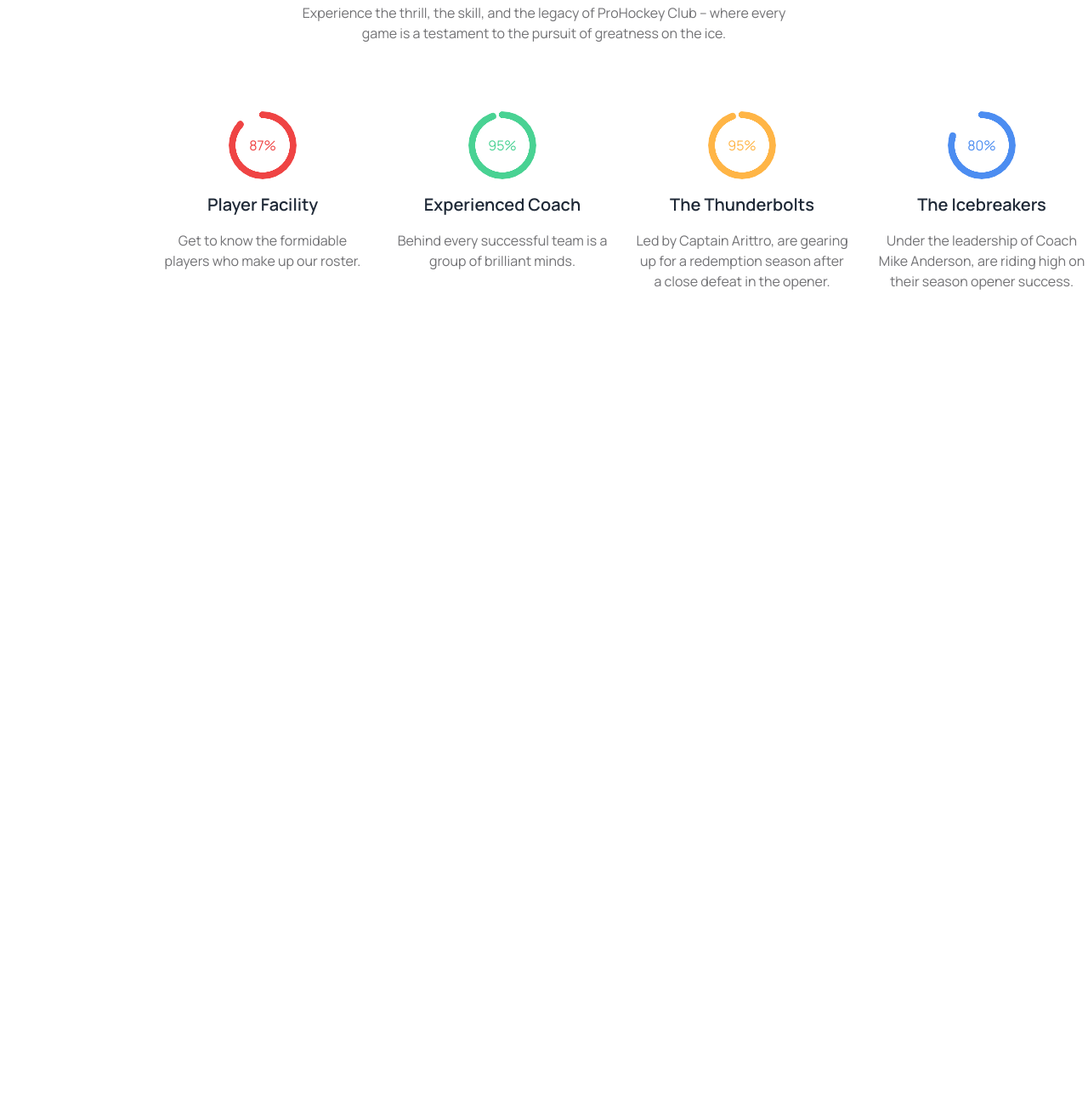
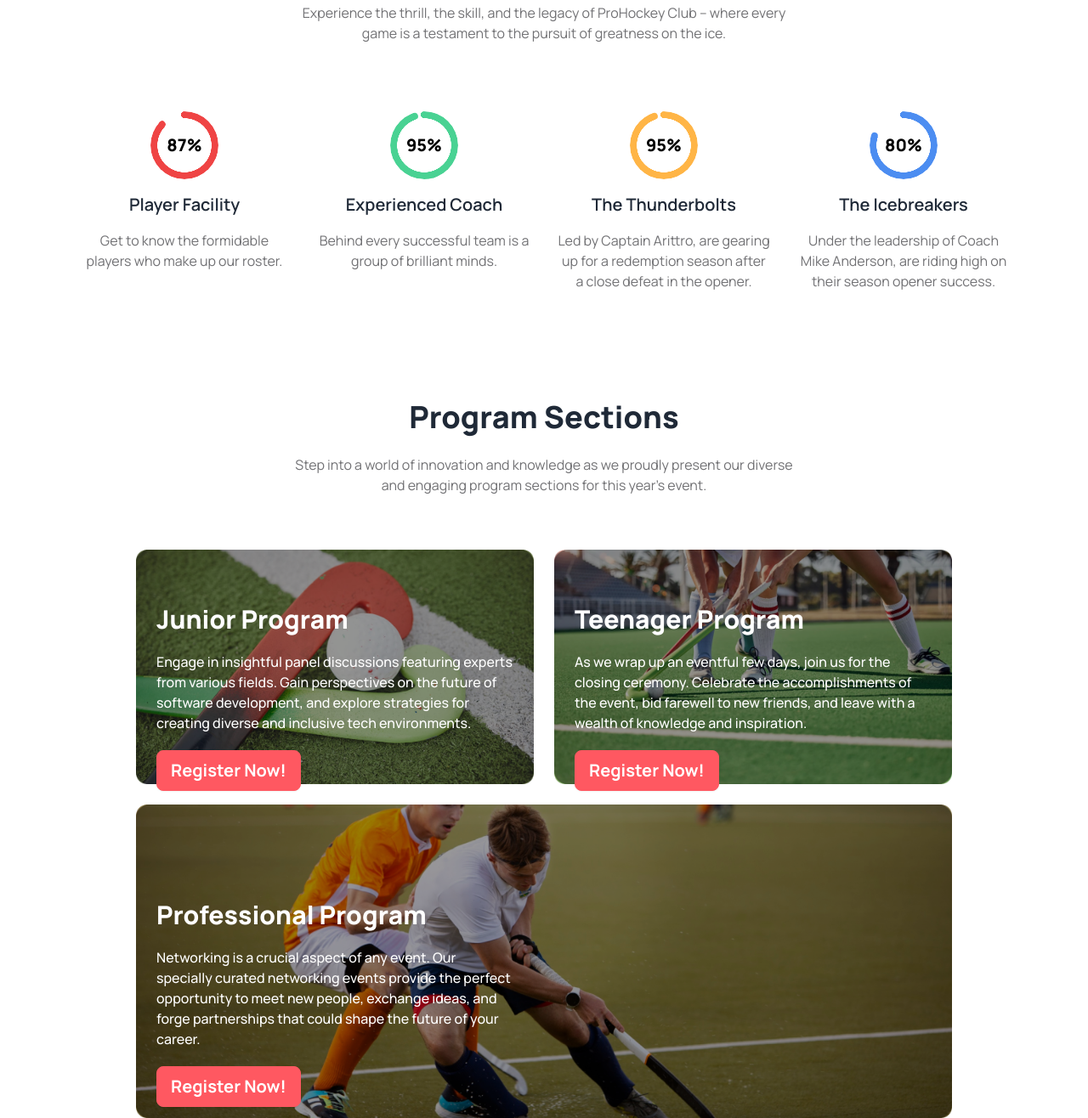
Before and after one commit to Arittro7/Hockeys-Assignment, a plain HTML site: page index.html in a window 1280 px wide. Shown: the part 927-2243 px from the top of the page at 85% size. Before the commit the page ends 1270 px from the top, so only its background shows below. Drawn offline with nearby package versions, Linux system fonts and the light colour scheme.

Commit message:
program section added

```diff
--- a/index.html
+++ b/index.html
@@ -108,37 +108,100 @@
       <!-- Professional Hockeys Club Section Start -->
       <div class="mt-16 lg:mt-32">
         <h2 class="lg:text-4xl text-xl text-center font-extrabold">Professional Hockeys Club</h2>
-        <p class="lg:w-[600px] w-[290px] mt-6 mx-auto text-[16px] text-center text-[#13131899]">Experience the thrill, the skill, and the legacy of ProHockey Club – where every game is a testament to the pursuit of greatness on the ice.</p>
+        <p class="lg:w-[600px] w-[290px] mt-6 mx-auto text-[16px] text-center text-[#13131899]">Experience the thrill,
+          the skill, and the legacy of ProHockey Club – where every game is a testament to the pursuit of greatness on
+          the ice.</p>
       </div>
       <!-- progress container section -->
-      <div class="lg:mx-44 mt-6 lg:mt-20 gap-8 flex flex-col lg:flex-row">
-         <!-- Progress 1 -->
+      <div class="lg:mx-44 mt-6 lg:mt-20 gap-8 flex justify-center flex-col lg:flex-row">
+        <!-- Progress 1 -->
         <div class="text-center">
-          <div class="radial-progress text-red-500 text-primary" style="--value:87;" role="progressbar">87%</div>
+          <div class="radial-progress text-red-500 font-black text-primary" style="--value:87;" role="progressbar"><span
+              class="text-black text-xl">87%</span></div>
           <h2 class="font-semibold text-xl py-4">Player Facility</h2>
-          <p class="w-[250px] mx-auto text-center text-[#13131899]">Get to know the formidable players who make up our roster.</p>
+          <p class="w-[250px] mx-auto text-center text-[#13131899]">Get to know the formidable players who make up our
+            roster.</p>
         </div>
-         <!-- Progress 2 -->
+        <!-- Progress 2 -->
         <div class="text-center">
-          <div class="radial-progress text-[#49D293] text-primary" style="--value:95;" role="progressbar">95%</div>
+          <div class="radial-progress text-[#49D293] font-black text-primary" style="--value:95;" role="progressbar">
+            <span class="text-black text-xl">95%</span></div>
           <h2 class="font-semibold text-xl py-4">Experienced Coach</h2>
-          <p class="w-[250px] mx-auto text-center text-[#13131899]">Behind every successful team is a group of brilliant minds.</p>
+          <p class="w-[250px] mx-auto text-center text-[#13131899]">Behind every successful team is a group of brilliant
+            minds.</p>
         </div>
-         <!-- Progress 3 -->
+        <!-- Progress 3 -->
         <div class="text-center">
-          <div class="radial-progress text-[#FFB546] text-primary" style="--value:95;" role="progressbar">95%</div>
+          <div class="radial-progress text-[#FFB546] font-black text-primary" style="--value:95;" role="progressbar">
+            <span class="text-black text-xl">95%</span></div>
           <h2 class="font-semibold text-xl py-4">The Thunderbolts</h2>
-          <p class="w-[250px] mx-auto text-center text-[#13131899]">Led by Captain Arittro, are gearing up for a redemption season after a close defeat in the opener.</p>
+          <p class="w-[250px] mx-auto text-center text-[#13131899]">Led by Captain Arittro, are gearing up for a
+            redemption season after a close defeat in the opener.</p>
         </div>
-         <!-- Progress 4 -->
+        <!-- Progress 4 -->
         <div class="text-center">
-          <div class="radial-progress text-[#4C8DF1] text-primary" style="--value:80;" role="progressbar">80%</div>
+          <div class="radial-progress text-[#4C8DF1] font-black text-primary" style="--value:80;" role="progressbar">
+            <span class="text-black text-xl">80%</span></div>
           <h2 class="font-semibold text-xl py-4">The Icebreakers</h2>
-          <p class="w-[250px] mx-auto text-center text-[#13131899]">Under the leadership of Coach Mike Anderson, are riding high on their season opener success.</p>
+          <p class="w-[250px] mx-auto text-center text-[#13131899]">Under the leadership of Coach Mike Anderson, are
+            riding high on their season opener success.</p>
         </div>
       </div>
       <!-- Professional Hockeys Club Section End -->
     </section>
+
+    <!-- Program Sections start-->
+    <section class="mx-40">
+      <div class="mt-32">
+        <h2 class="font-extrabold text-4xl text-center">Program Sections</h2>
+        <p class="lg:w-[600px] mx-auto text-center my-6 text-[#13131899]">Step into a world of innovation and knowledge
+          as we proudly present our diverse and engaging program sections for this year's event.</p>
+      </div>
+      <!-- program image container -->
+      <div class="mt-16 mx-auto flex justify-center gap-6">
+        <!-- image 1 -->
+        <div class="relative">
+          <img src="Images/2.png" alt="">
+          <div class="absolute inset-0 bg-black rounded-2xl bg-opacity-40">
+            <div class="ml-6 mt-16">
+              <h1 class="font-extrabold text-3xl text-white">Junior Program</h1>
+              <p class="text-white font-medium my-5 w-[420px]">Engage in insightful panel discussions featuring experts from various fields. Gain perspectives on the future of software development, and explore strategies for creating diverse and inclusive tech environments.</p>
+              <button><a class="btn btn-error text-white font-bold text-[16px] lg:text-[20px]">Register
+              Now!</a></button>
+            </div>
+          </div>
+        </div>
+        <!-- image 2 -->
+        <div class="relative">
+          <img src="Images/3.png" alt="">
+          <div class="absolute inset-0 bg-black rounded-2xl bg-opacity-40">
+            <div class="ml-6 mt-16">
+              <h1 class="font-extrabold text-3xl text-white">Teenager Program</h1>
+              <p class="text-white font-medium my-5 w-[420px]">As we wrap up an eventful few days, join us for the closing ceremony. Celebrate the accomplishments of the event, bid farewell to new friends, and leave with a wealth of knowledge and inspiration.</p>
+              <button><a class="btn btn-error text-white font-bold text-[16px] lg:text-[20px]">Register
+              Now!</a></button>
+            </div>
+          </div>
+        </div>
+      </div>
+      <div class="mt-6">
+        <!-- image 3 -->
+        <div class="relative flex justify-center">
+          <img src="Images/4.png" alt="">
+          <div class="absolute inset-0  bg-black rounded-2xl bg-opacity-40">
+            <div class="ml-6 mt-28">
+              <h1 class="font-extrabold text-3xl text-white">Professional Program</h1>
+              <p class="text-white font-medium my-5 w-[420px]">Networking is a crucial aspect of any event. Our specially curated networking events provide the perfect opportunity to meet new people, exchange ideas, and forge partnerships that could shape the future of your career.</p>
+              <button><a class="btn btn-error text-white font-bold text-[16px] lg:text-[20px]">Register
+              Now!</a></button>
+            </div>
+          </div>
+        </div>
+      </div>
+
+    </section>
+    <!-- Program Sections start-->
+
   </main>
   <footer>
 
```
